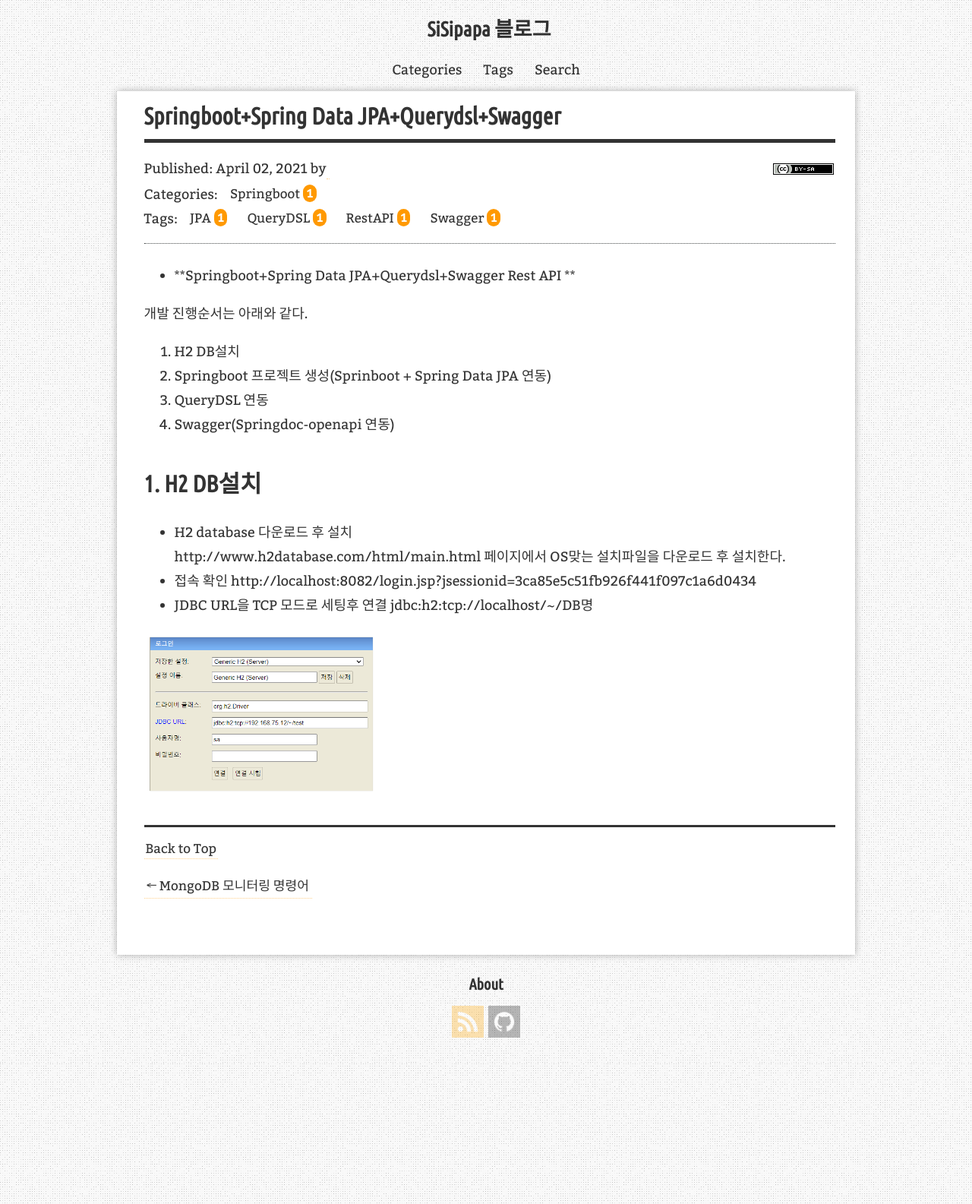
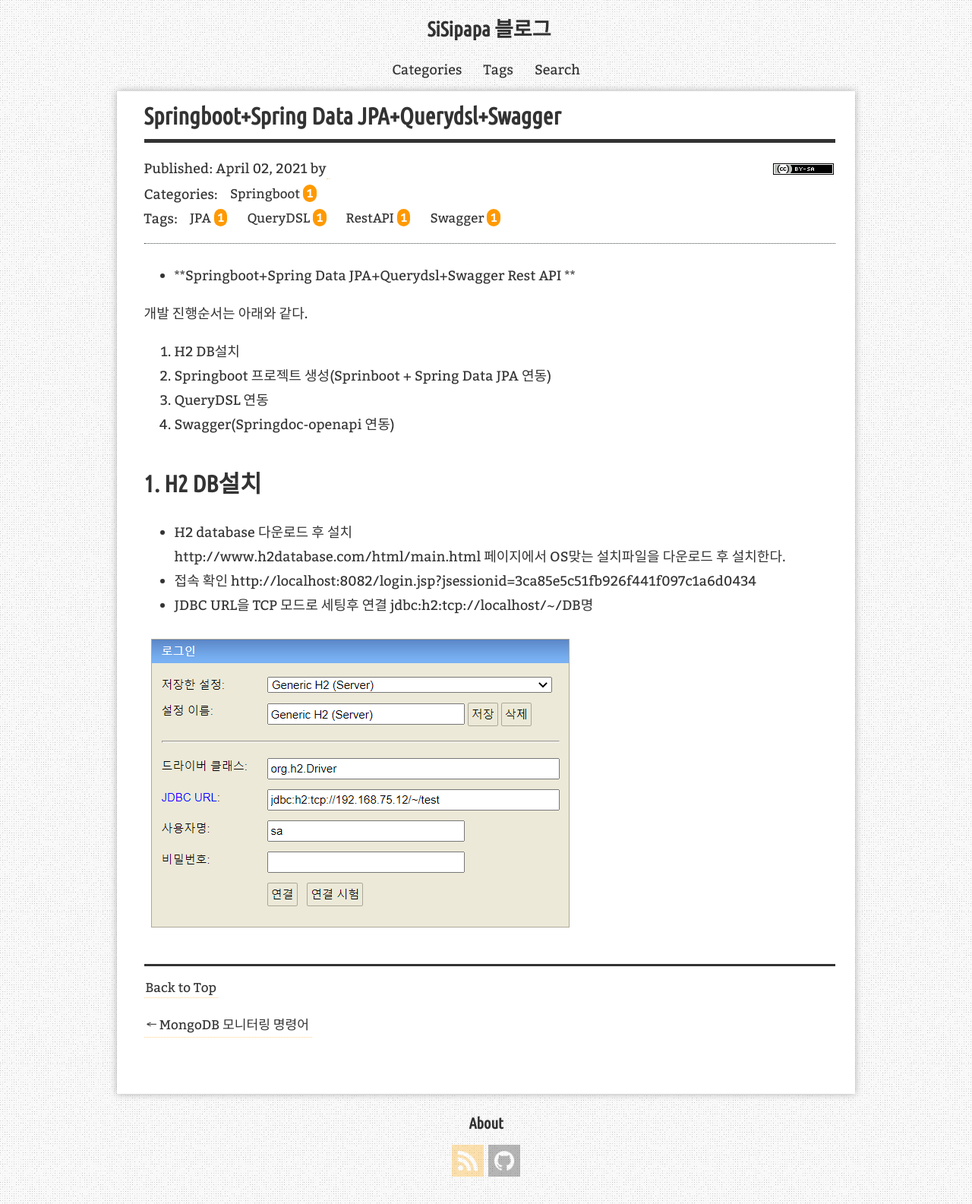
Before and after one commit to sisipapa/sisipapa.github.io, a Jekyll site: the page built from _posts/2021-04-02-Springboot+Spring Data JPA+Querydsl+Swagger.md, in a window 1280 px wide. Shown: the whole page at 76% size. Built offline with Jekyll 4.4.1, drawn with Linux system fonts in a browser that asks for light colours; comment, search, counter and statistics services are not loaded.

Commit message:
이미지 첨부

```diff
--- a/_posts/2021-04-02-Springboot+Spring Data JPA+Querydsl+Swagger.md
+++ b/_posts/2021-04-02-Springboot+Spring Data JPA+Querydsl+Swagger.md
@@ -23,4 +23,4 @@
 - JDBC URL을 TCP 모드로 세팅후 연결
   jdbc:h2:tcp://localhost/~/DB명
 
-<img src="https://sisipapa.github.io/assets/images/posts/2021-04-02-h2.PNG" width="300" height="200">
+<img src="https://sisipapa.github.io/assets/images/posts/2021-04-02-h2.PNG" >
```
